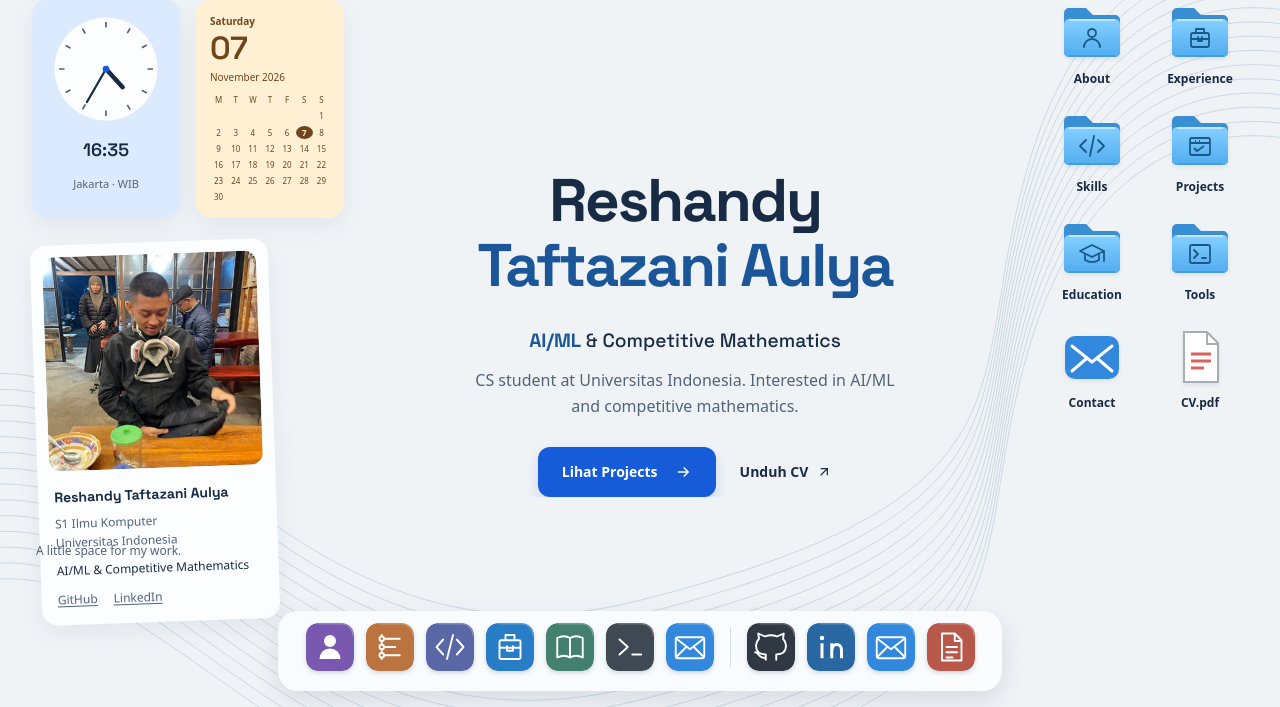
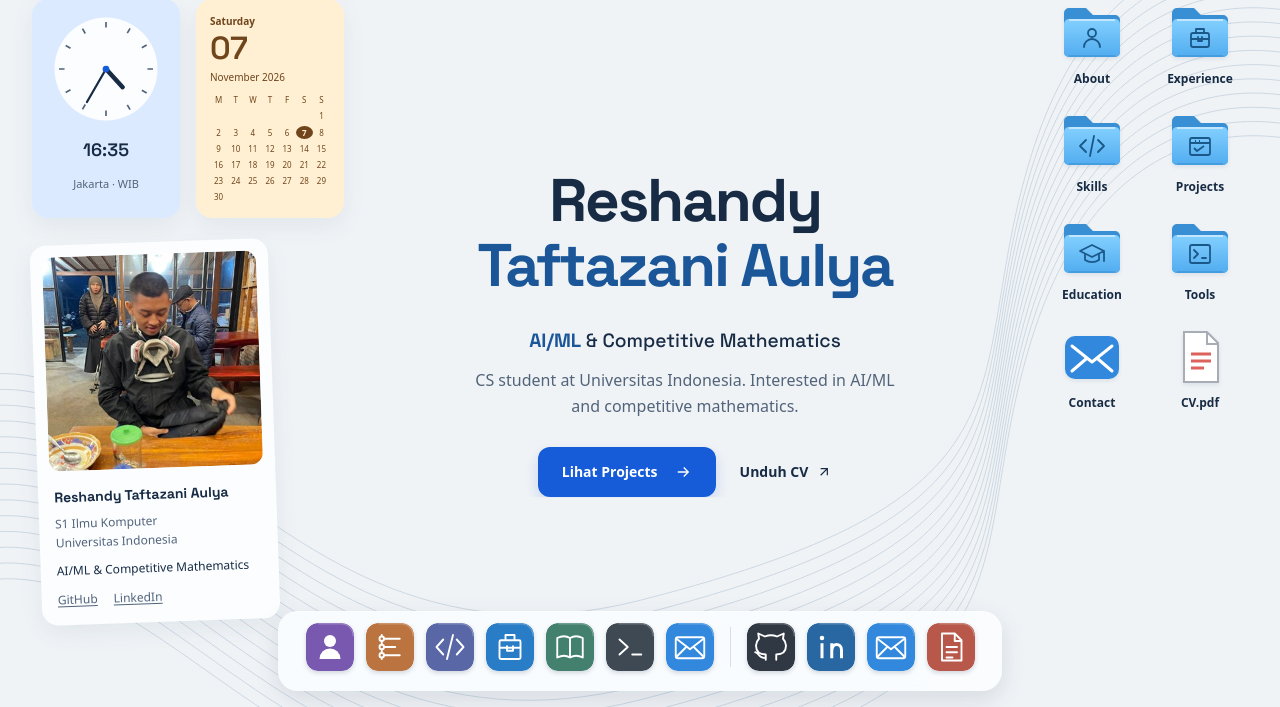
Before and after one commit to reshandytaftazani/myportofolio, a Django app: page / in a window 1280 px wide. Shown: the part 93-800 px from the top of the page. Run offline with Django 5.2, Linux system fonts and the light colour scheme; data that the repository does not hold is empty; some libraries are stand-ins or nearby versions.

Commit message:
fix(desktop): remove overlapping desktop caption

```diff
--- a/static/css/desktop-bolder.css
+++ b/static/css/desktop-bolder.css
@@ -72,7 +72,6 @@ html[data-theme='dark'] .desktop-page {
 .desktop-page .desktop-icon svg { filter: drop-shadow(0 5px 3px rgb(29 66 110 / .14)); }
 .desktop-page .desktop-icon:hover,
 .desktop-page .desktop-icon:focus-visible { background: color-mix(in srgb, var(--accent) 9%, transparent); }
-.desktop-page .desktop-caption { left: 36px; right: auto; font-size: 12px; }
 .desktop-page .desktop-menubar .desktop-brand { color: var(--desk-name); }
 .desktop-page .desktop-theme { border-radius: 8px; }
 .desktop-page .desktop-theme:hover { background: var(--paper); }
@@ -110,7 +109,6 @@ html[data-theme='dark'] .desktop-page {
   .desktop-introduction { left: 220px; right: 235px; }
   .desktop-introduction h1 { font-size: clamp(2.6rem, 4.7vw, 3.5rem); }
   .desktop-introduction-actions { gap: 16px; }
-  .desktop-page .desktop-caption { display: none; }
 }
 @media (min-width: 901px) and (max-height: 760px) {
   .desktop-page .desktop-workspace { padding-top: 66px; }
@@ -118,7 +116,6 @@ html[data-theme='dark'] .desktop-page {
   .desktop-page .desktop-profile img { height: 144px; }
   .desktop-page .desktop-profile .profile-focus { display: none; }
   .desktop-introduction { top: 38dvh; }
-  .desktop-page .desktop-caption { display: none; }
 }
 @media (max-width: 900px) {
   .desktop-page .desktop-workspace { padding: 88px 20px 108px; }
@@ -139,7 +136,6 @@ html[data-theme='dark'] .desktop-page {
   .desktop-page .desktop-profile .profile-social a { min-height: 44px; }
   .desktop-page .desktop-apps { max-width: 620px; }
   .desktop-page .desktop-apps ul { grid-template-rows: repeat(2, 96px); }
-  .desktop-page .desktop-caption { position: static; margin-top: -10px; }
   .desktop-page .about-identity img { width: 72px; height: 80px; }
   .desktop-page .about-identity h1 { font-size: 25px; }
   .desktop-page .about-intro { font-size: 18px; }
--- a/static/css/desktop.css
+++ b/static/css/desktop.css
@@ -25,7 +25,6 @@
 .desktop-clock-widget { width: 170px; padding: 16px; display: grid; justify-items: center; gap: 4px; border-radius: 16px; background: var(--surface); box-shadow: 0 8px 24px rgb(0 0 0 / .05); }
 .desktop-clock-widget time { font-size: 22px; font-weight: 500; font-variant-numeric: tabular-nums; }
 .desktop-clock-widget span { font-size: 12px; color: var(--ink-muted); }
-.desktop-caption { position: absolute; right: 36px; bottom: 105px; font-size: 13px; color: var(--ink-muted); }
 .desktop-footer { font-size: 11px; padding: 0 24px 94px; color: var(--ink-muted); }
 .desktop-windows { margin-top: 32px; }
 .desktop-page .section-subtitle { display: none; }
@@ -111,7 +110,6 @@
   .desktop-widgets { width: 100%; grid-template-columns: 1fr; justify-items: center; }
   .desktop-clock-widget { display: none; }
   .desktop-profile { width: min(100%, 400px); }
-  .desktop-caption { position: static; text-align: center; width: 100%; }
   [data-mobile-window] .desktop-scene { display: none; }
   .desktop-document .desktop-scene { display: none; }
   [data-desktop-start-window] .desktop-scene { display: none; }
--- a/templates/layouts/desktop.html
+++ b/templates/layouts/desktop.html
@@ -24,7 +24,6 @@
       {% include 'desktop/widgets/profile.html' %}
     </div>
     {% include 'desktop/desktop_icons.html' %}
-    <p class="desktop-caption">A little space for my work.</p>
   </div>
   <div class="desktop-windows">
     {% include 'sections/desktop_home.html' %}
```
Also changed, not shown: 1 other file.
